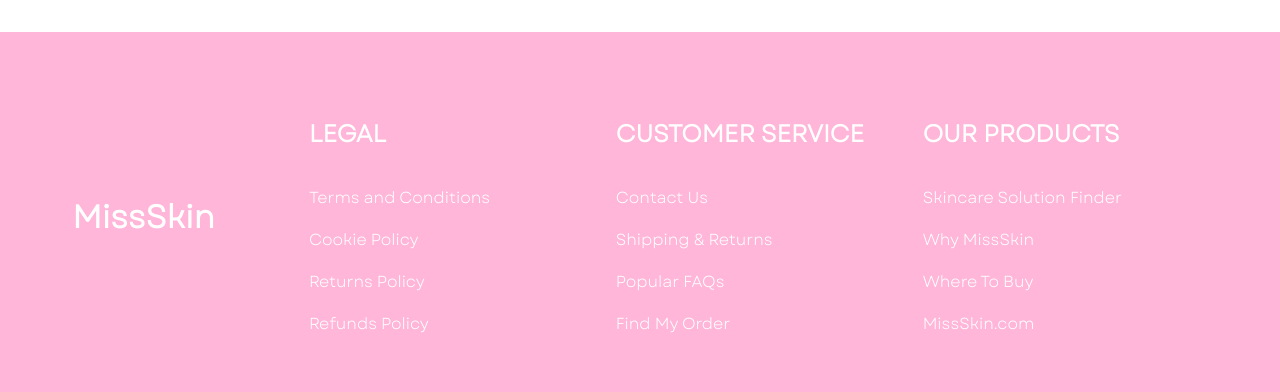
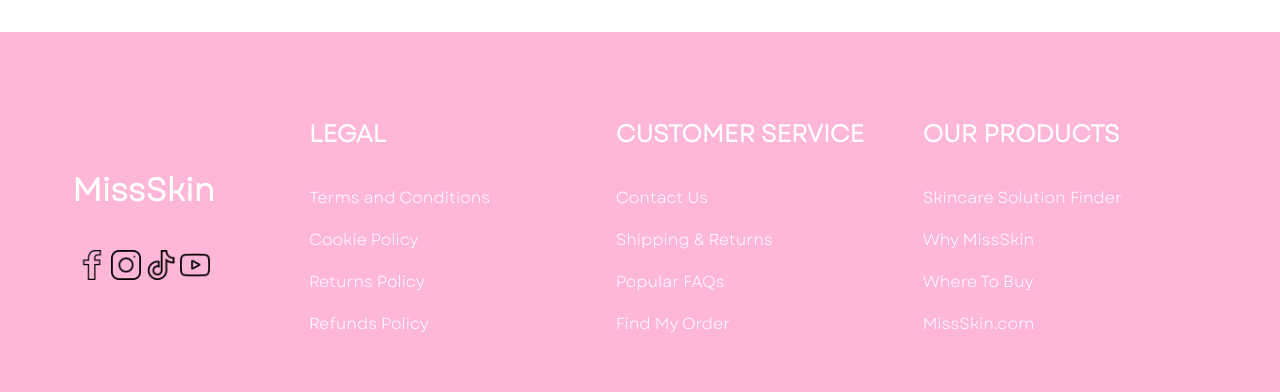
Before and after one commit to RitaShkodra/MissSkin, a PHP site: page /home.html in a window 1280 px wide. Shown: the part 2196-2588 px from the top of the page. Run offline with PHP 8.4, Linux system fonts and the light colour scheme.

Commit message:
Added icons and links

```diff
--- a/home.css
+++ b/home.css
@@ -132,3 +132,12 @@ body{
         flex-wrap: wrap;
         justify-content: center;
 }
+
+.minifooter a img{
+    width: 30px;
+    height: 30px;
+
+}
+.minifooter #icon{
+    text-align: center;
+}
--- a/home.html
+++ b/home.html
@@ -81,6 +81,11 @@
         <div class="footer">
             <div class="minifooter">
                 <h1 id="footerTitle">MissSkin</h1>
+                <p id="icon"><a href="https://www.facebook.com/" target="_blank"><img src="Fotot/facebook.png" alt=""></a>
+                    <a href="https://www.Instagram.com" target="_blank" ><img src="Fotot/instagram.png" alt=""></a>
+                    <a href="https://www.tiktok.com" target="_blank"><img src="Fotot/tik-tok.png" alt=""></a>
+                    <a href="https://www.youtube.com" target="_blank"><img src="Fotot/youtube.png" alt=""></a>
+                </p>
             </div>
             <div class="minifooter">
                 <h2>LEGAL</h2>
@@ -104,6 +109,7 @@
                <p>MissSkin.com</p>
             </div>
         </div>
+
     </footer>
 
 </body>
```
Also changed, not shown: Fotot/facebook.png (added), Fotot/instagram.png (added), Fotot/tik-tok.png (added), Fotot/youtube.png (added).
